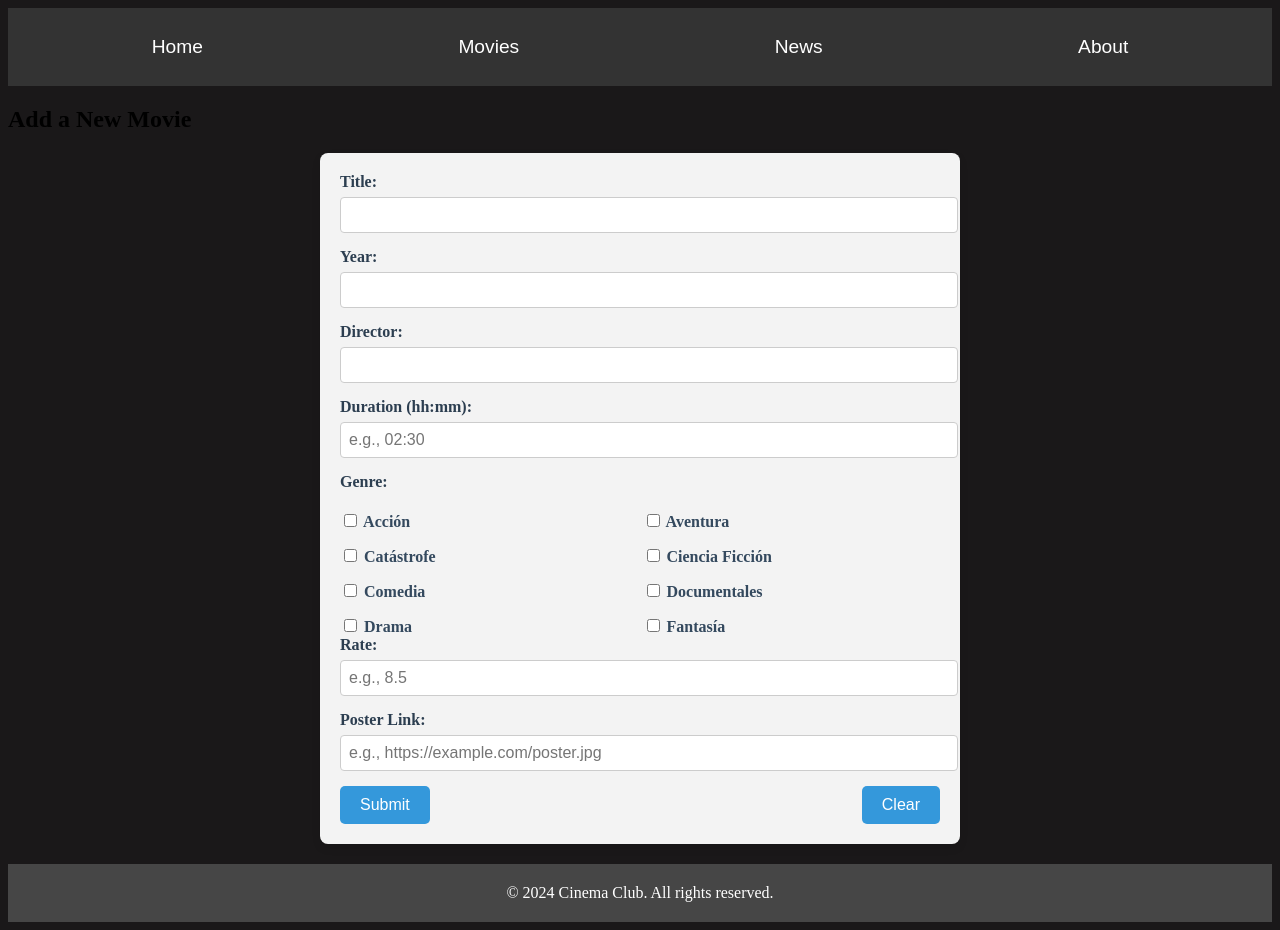
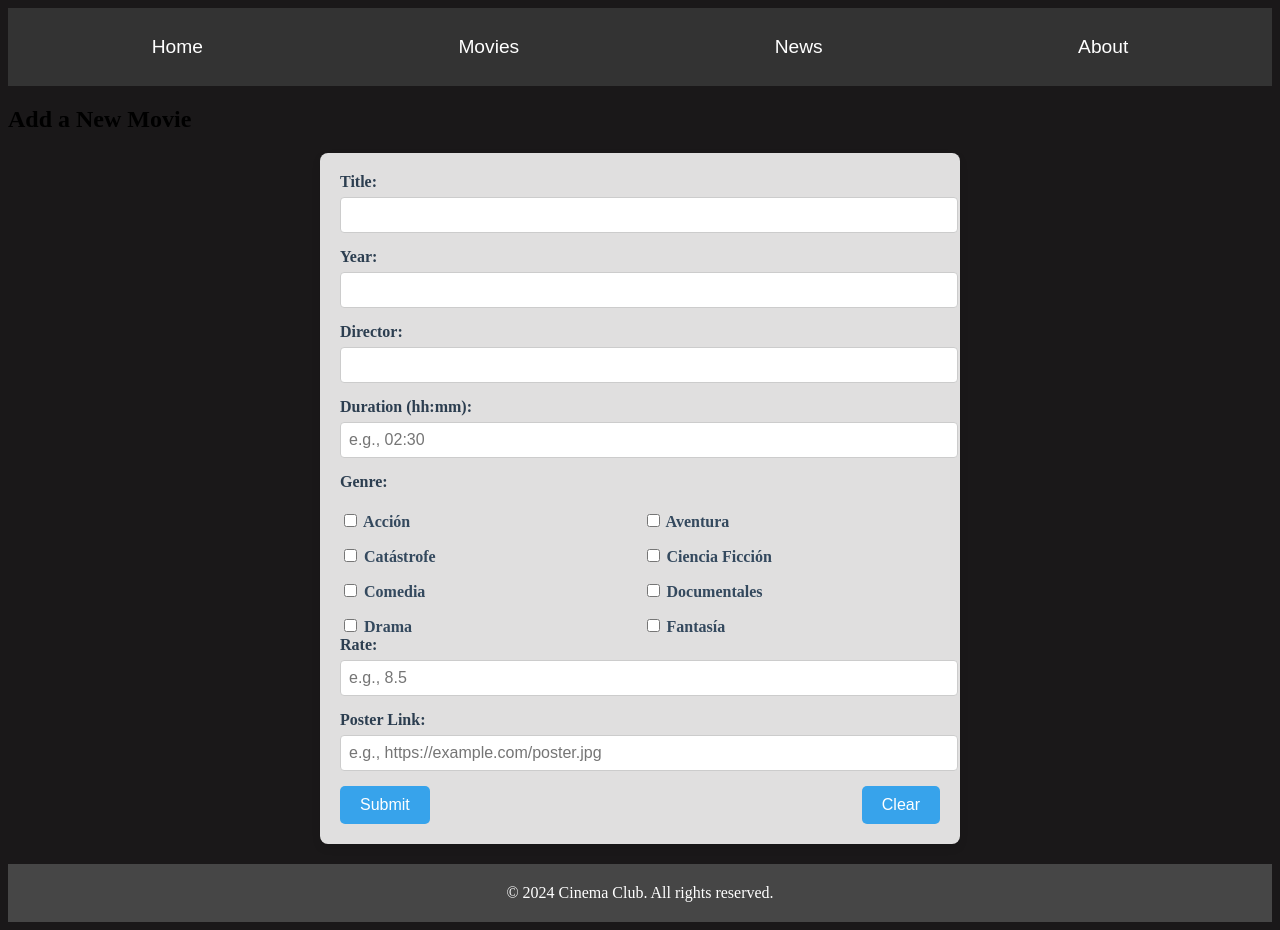
Before and after one commit to Pablo-Andrada/FullStackProyect, a website built with webpack: page front/pages/form.html in a window 1280 px wide. Built offline with nearby package versions, Linux system fonts and the light colour scheme; no server answers.

Commit message:
Release styles 1.0.2

```diff
--- a/front/styles/form.css
+++ b/front/styles/form.css
@@ -3,7 +3,7 @@
     max-width: 600px;
     margin: 20px auto;
     padding: 20px;
-    background-color: #f3f3f3;
+    background-color: #e0dfdf;
     border-radius: 8px;
     box-shadow: 0 4px 8px rgba(0, 0, 0, 0.1);
 }
@@ -35,7 +35,7 @@
     padding: 10px 20px;
     font-size: 1rem;
     color: #fff;
-    background-color: #3498db;
+    background-color: #37a3eb;
     border: none;
     border-radius: 5px;
     cursor: pointer;
```
